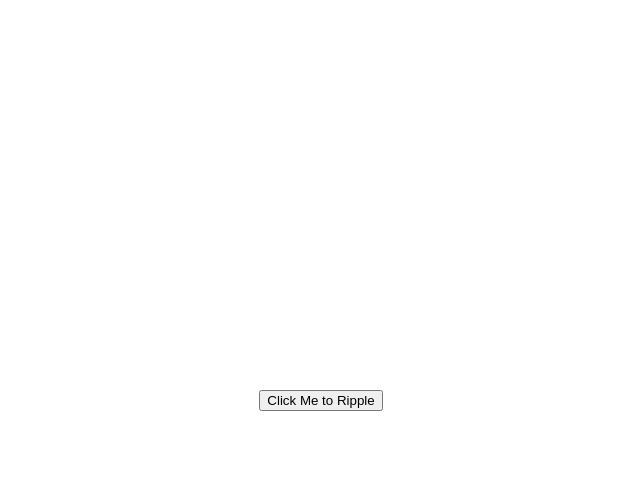
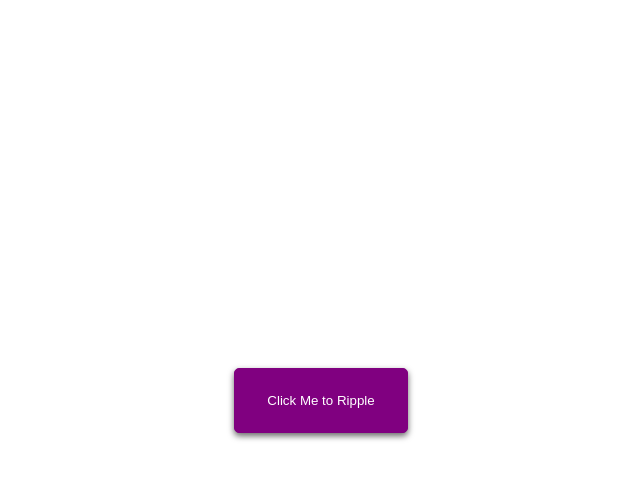
Before and after one commit to iqbalcb88/buttonRippleEffect, a plain HTML site: page index.html in a window 1280 px wide. Both pictures are taken after a click on the button "Click Me to Ripple". Shown: the whole page, without its empty margins (319-959 px from the left). Drawn offline with Linux system fonts and the light colour scheme; a web font is replaced by a local one.

Commit message:
completed ripple js

```diff
--- a/app.js
+++ b/app.js
@@ -0,0 +1,26 @@
+const ripples = document.querySelectorAll('.ripple');
+console.log(ripples);
+ripples.forEach((element) => {
+  element.addEventListener('click', function (e) {
+    const x = e.clientX;
+    const y = e.clientY;
+    console.log(x, y);
+    const btnTop = e.target.offsetTop;
+    const btnLeft = e.target.offsetLeft;
+    console.log(btnTop, btnLeft);
+
+    const top = y - btnTop;
+    const left = x - btnLeft;
+
+    const circle = document.createElement('span');
+    circle.classList.add('circle');
+    circle.style.top = top + 'px';
+    circle.style.left = left + 'px';
+
+    this.append(circle);
+    setTimeout(() => {
+      // circle.remove();
+      this.removeChild(circle);
+    }, 500);
+  });
+});
--- a/index.html
+++ b/index.html
@@ -13,9 +13,6 @@
     <script src="app.js" defer></script>
   </head>
   <body>
-    <button class="btn">
-      Click Me to Ripple
-      <span class="circle" style="top: 27px; left: 82px"></span>
-    </button>
+    <button class="ripple">Click Me to Ripple</button>
   </body>
 </html>
--- a/style.css
+++ b/style.css
@@ -14,3 +14,36 @@ body {
   overflow: hidden;
   margin: 0;
 }
+
+button {
+  background-color: purple;
+  color: #fff;
+  padding: 1.5rem 2rem;
+  border-radius: 5px;
+  position: relative;
+  overflow: hidden;
+  border: 1px solid purple;
+  margin: 10px 0;
+  box-shadow: 0 3px 6px rgba(0, 0, 0, 0.6);
+}
+
+button:focus {
+  outline: none;
+}
+
+button .circle {
+  width: 100px;
+  height: 100px;
+  background-color: #fff;
+  position: absolute;
+  border-radius: 50%;
+  transform: translate(-50%, -50%) scale(0);
+  animation: scale 0.5s ease-out;
+}
+
+@keyframes scale {
+  to {
+    transform: translate(-50%, -50%) scale(3);
+    opacity: 0;
+  }
+}
```
